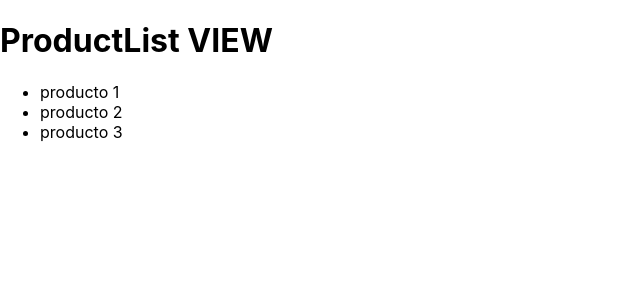
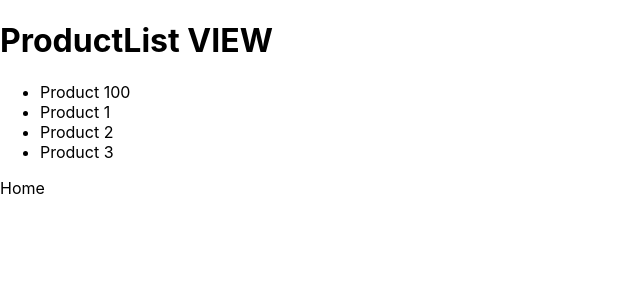
Before and after one commit to rabindranathfv/next-base-app, a Next.js app: page /product in a window 1280 px wide. Shown: the top 300 px of the page, without its empty margins (0-640 px from the left). Built offline with nearby package versions, Linux system fonts and the light colour scheme.

Commit message:
use Link component for next routing, also with dynamic params as props

```diff
--- a/pages/product/index.tsx
+++ b/pages/product/index.tsx
@@ -1,14 +1,39 @@
-const ProductList = () => {
+import Link from "next/link";
+
+const ProductList = ({ productId = 100 }) => {
   return (
     <div>
       <h1>ProductList VIEW</h1>
 
       <div>
         <ul>
-          <li>producto 1</li>
-          <li>producto 2</li>
-          <li>producto 3</li>
+          <li>
+            <Link href={`/product/${productId}`}>
+              <a>Product {productId}</a>
+            </Link>
+          </li>
+          <li>
+            <Link href="/product/1" replace>
+              <a>Product 1</a>
+            </Link>
+          </li>
+          <li>
+            <Link href="/product/2">
+              <a>Product 2</a>
+            </Link>
+          </li>
+          <li>
+            <Link href="/product/3">
+              <a>Product 3</a>
+            </Link>
+          </li>
         </ul>
+      </div>
+
+      <div>
+        <Link href="/">
+          <a>Home</a>
+        </Link>
       </div>
     </div>
   );
```
Also changed, not shown: pages/about.tsx (+8 -0 lines), pages/docs/[[...params]].tsx (+7 -0 lines), pages/index.tsx (+36 -0 lines), pages/product/[productId]/index.tsx (+7 -0 lines), pages/product/[productId]/review/[reviewId].tsx (+7 -0 lines), pages/product/sweater.tsx (+8 -0 lines), pages/profile.tsx (+8 -0 lines).
